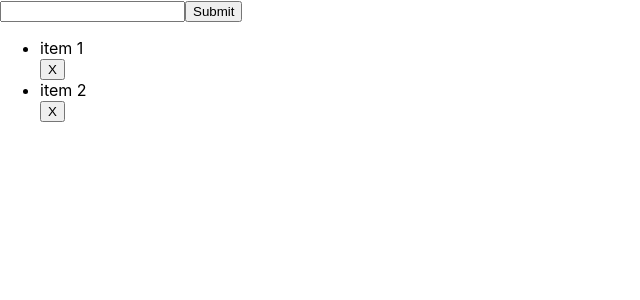
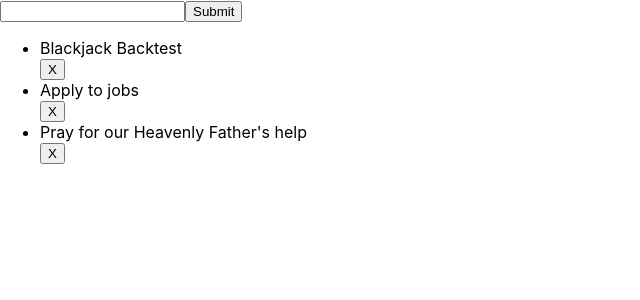
Before and after one commit to TrinitasAccounting/DataStructuresAndAlgorithms, a React (Create React App) app in the folder my-app/: page / in a window 1280 px wide. Shown: the top 300 px of the page, without its empty margins (0-640 px from the left). Built offline with nearby package versions, Linux system fonts and the light colour scheme.

Commit message:
updating the initial states to be correct

```diff
--- a/my-app/src/ToDoComponent.js/ToDo.js
+++ b/my-app/src/ToDoComponent.js/ToDo.js
@@ -9,7 +9,7 @@ function ToDo() {
 
     // let toDoArray = ['item 1', 'item 2'];
 
-    const [toDoArray, setToDoArray] = useState(['item 1', 'item 2']);
+    const [toDoArray, setToDoArray] = useState(['Blackjack Backtest', 'Apply to jobs', 'Pray for our Heavenly Father\'s help']);
     const [newItem, setNewItem] = useState('');
 
     // handle change of the update to the input box
```
